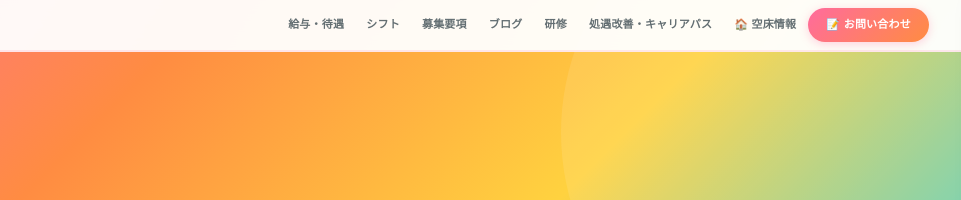
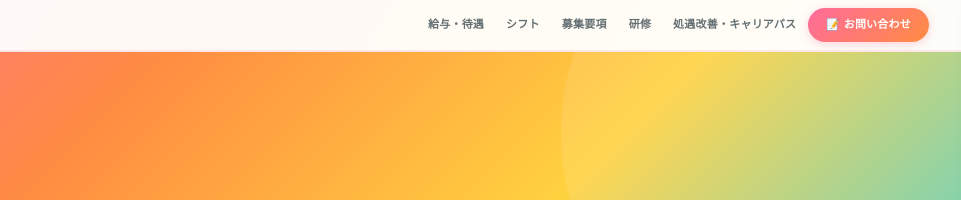
Before and after one commit to kaigo-yoki/kaigo-recruit, a website: page index.html in a window 1280 px wide. Shown: the top 200 px of the page, 319-1280 px from the left. Drawn offline with Linux system fonts and the light colour scheme.

Commit message:
Fix: トップページヘッダーからブログ・空床情報を削除

```diff
--- a/index.html
+++ b/index.html
@@ -395,10 +395,8 @@ footer{background:#2D3436;color:rgba(255,255,255,.6);padding:56px 48px;text-alig
     <a href="#salary">給与・待遇</a>
     <a href="#shifts">シフト</a>
     <a href="#requirements">募集要項</a>
-    <a href="./blog.html">ブログ</a>
     <a href="./kenshu.html">研修</a>
     <a href="./career-path.html">処遇改善・キャリアパス</a>
-    <a href="./vacancy.html">🏠 空床情報</a>
     <a href="./contact.html" class="nav-cta">📝 お問い合わせ</a>
   </nav>
   <button class="hamburger" id="hamburger" aria-label="メニューを開く">
```
